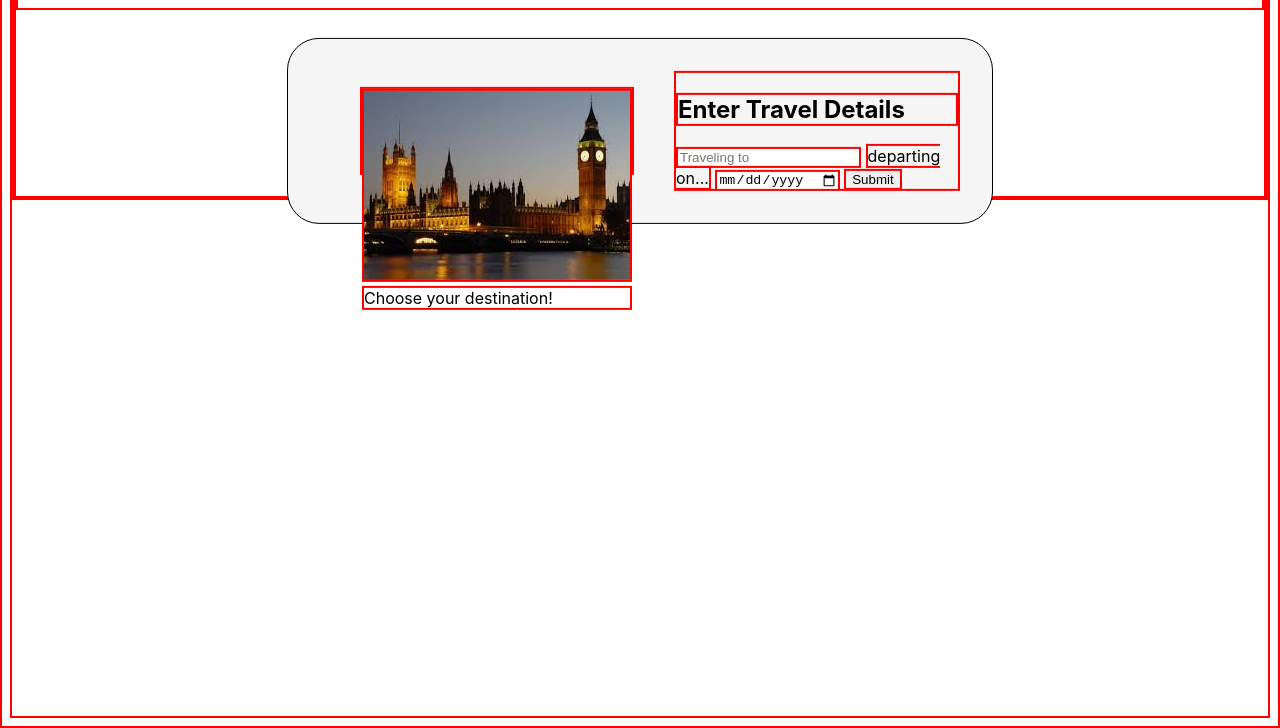
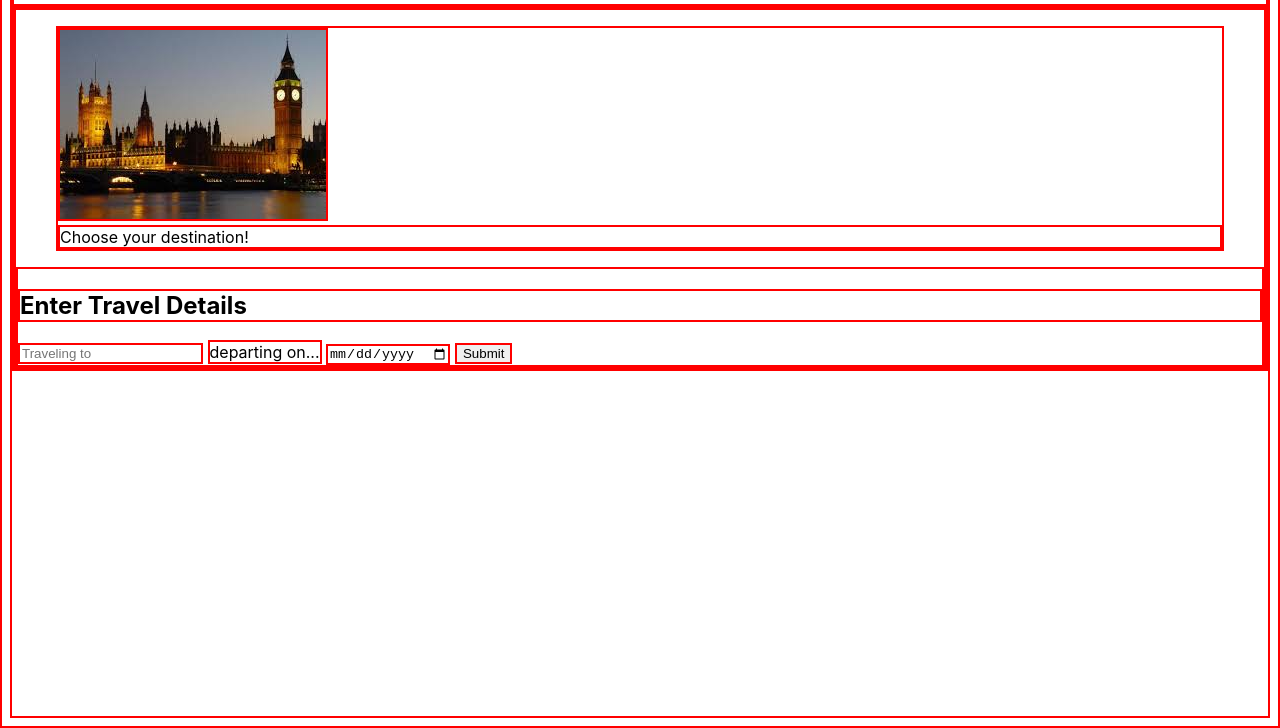
Before and after one commit to Zamio77/Travel-App, a website: page src/client/views/index.html in a window 1280 px wide. Shown: the part 96-824 px from the top of the page. Drawn offline with nearby package versions, Linux system fonts and the light colour scheme; files that its build step writes are made by us from their sources; files whose address does not match are found by name; a web font is replaced by a local one.

Commit message:
Updating Styles
Adding styles to page

```diff
--- a/src/client/styles/header.scss
+++ b/src/client/styles/header.scss
@@ -1,4 +1,4 @@
-header {
+.title {
     border: 2px solid black;
     background: black;
     color: white;
--- a/src/client/styles/style.scss
+++ b/src/client/styles/style.scss
@@ -10,23 +10,3 @@ body{
     background-repeat: no-repeat;
     background-size: cover;
 }
-
-.site-entry {
-    border: 0.5px solid black;
-    background-color: whitesmoke;
-    padding: 2em;
-    width: 500px;
-    border-radius: 2rem;
-    display: flex;
-    justify-content: center;
-    height: 15vh;
-    margin: 0 auto;
-    position: relative;
-    transform: translateY(15%);
-    width: 50vw;
-    margin: 0 auto;
-}
-
-.travel-img {
-
-}
--- a/src/client/views/index.html
+++ b/src/client/views/index.html
@@ -9,26 +9,24 @@
 </head>
 
 <body>
-  <main>
-  <div id="travel-page">
     <header class='title'>
       <h1 class='title-head'>Travel Planner</h1>
     </header>
-    <article class="site-entry">
+    <main>
+    <section class="travel-card">
       <figure>
         <img class="travel-img" src="../media/londonSkyline.jpg" alt="Big Ben">
         <figcaption class='fig-caption'>Choose your destination!</figcaption>
       </figure>
-      <section class="travel-entry">
+      <div class="travel-entry">
         <h2 class='title'>Enter Travel Details</h2>
-        <input class="destination" name="to" placeholder="Traveling to">
+        <input id="destination" name="to" placeholder="Traveling to">
         <label class="date__label" for="date">departing on...</label>
         <input type="date" class="form__input input__date" name="date" required>
         <input type="submit" class="input__submit" name="submit" value="Submit">
-      </section>
-    </article>
-  </div>
-</main>
+      </div>
+    </section>
+    </main>
   <script src="app.js" type="text/javascript"></script>
   <script>
     // Check that service workers are supported
```
